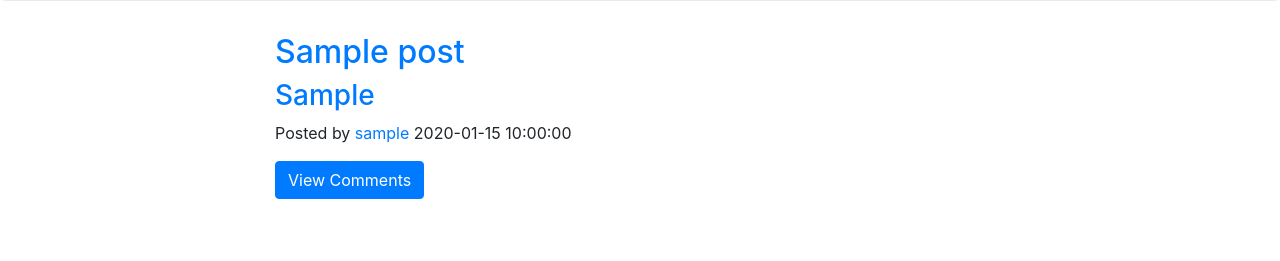
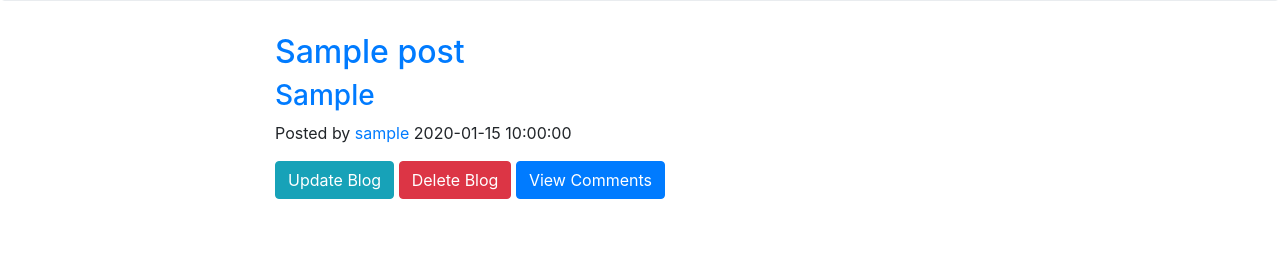
Before and after one commit to arondasamuel123/FlaskBlog, a Flask app: page /writer in a window 1280 px wide. Shown: the part 339-600 px from the top of the page. Run offline with Flask 2, Linux system fonts and the light colour scheme; tables that the repository leaves empty hold one stand-in row (values such as "Sample post"); some libraries are stand-ins or nearby versions.

Commit message:
Deleting posts for writer

```diff
--- a/app/main/views.py
+++ b/app/main/views.py
@@ -3,6 +3,7 @@ from flask import render_template, url_for,redirect
 from app.models import Posts, User, Comment
 from flask_login import current_user, login_required
 from .forms import PostForm, CommentForm
+from .. import db
 @main.route('/')
 def home():
     posts = Posts.query.all()
@@ -56,3 +57,13 @@ def get_comments(id):
     comments = Comment.query.filter_by(post_id=id).all()
 
     return render_template('viewcomment.html', comments=comments)
+
+@main.route('/dblog/<int:id>', methods=['GET', 'POST'])
+def delete_blog(id):
+
+    delete_post = Posts.query.filter_by(id=id).first()
+    db.session.delete(delete_post)
+    db.session.commit()
+
+    return redirect(url_for('main.delete_blog'))
+    # return "Post Deleted"
--- a/app/templates/writer.html
+++ b/app/templates/writer.html
@@ -31,8 +31,8 @@
             <a href="#">{{post.user.username}}</a>
             {{post.blog_created}}</p>
         </div>
-
-
+        <a class="btn btn-info" href="/ublog/{{post.id}}">Update Blog</a>
+        <a class="btn btn-danger" href="/dblog/{{post.id}}">Delete Blog</a>
         <a class="btn btn-primary" href="/viewcomments/{{post.id}}">View Comments</a>
       </div>
     </div>
```
